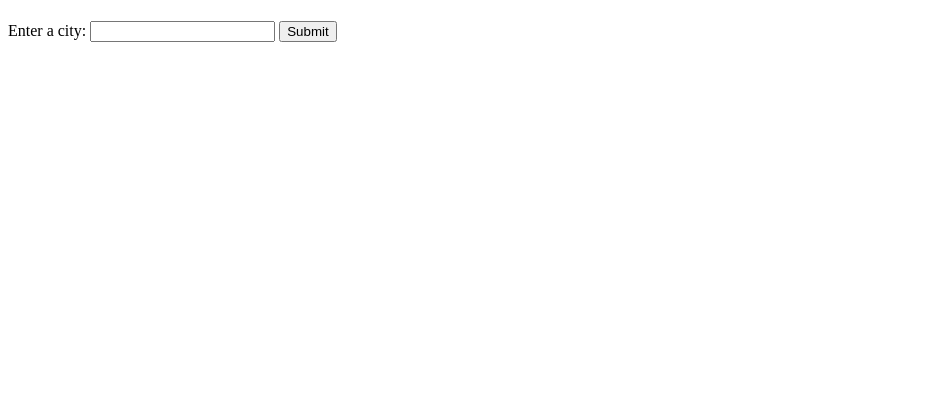
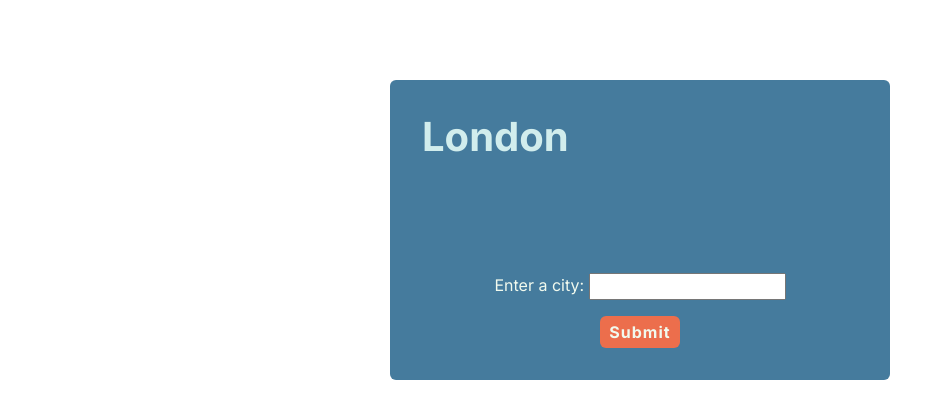
Before and after one commit to MatthewKissinger/weather-app, a plain HTML site: page index.html in a window 1280 px wide. Shown: the whole page, without its empty margins (0-944 px from the left). Drawn offline with Linux system fonts and the light colour scheme; no server answers.

Commit message:
added weather icon to display

```diff
--- a/index.html
+++ b/index.html
@@ -6,18 +6,27 @@
     <meta name="viewport" content="width=device-width, initial-scale=1.0">
     <title>Matt's Weather App</title>
     <link rel="stylesheet" href="style.css">
+    <link rel="preconnect" href="https://fonts.googleapis.com">
+    <link rel="preconnect" href="https://fonts.gstatic.com" crossorigin>
+    <link href="https://fonts.googleapis.com/css2?family=Inter:wght@400;700&display=swap" rel="stylesheet">
 </head>
 <body>
 
-    <h4 class="city-name"></h4>
-    <h2 class="city-temp"></h2>
+    <div class="app-container">
+        <div class="weather-display">
+            <div class="display-text">
+                <h3 class="city-name"></h3>
+                <h2 class="city-temp"></h2>
+            </div>
+            <img class="weather-img" src="#" alt="">
+        </div>
 
-    <form class="city-input-form">
-        <label for="city-name">Enter a city:</label>
-        <input type="text" id="city-name">
+        <form class="city-input-form">
+            <label for="city-name">Enter a city: <input type="text" id="city-name"></label>
+            <button class="city-submit-btn">Submit</button>
+        </form>
+    </div>
 
-        <button class="city-submit-btn">Submit</button>
-    </form>
 
     <script src="./index.js"></script>
 </body>
--- a/index.js
+++ b/index.js
@@ -7,19 +7,25 @@
 let Fahrenheight = 'imperial';
 let Celsius = 'metric';
 
-let userCity = '';
-
 // DOM cache
 let cityName = document.querySelector('.city-name');
 
 let cityTemp = document.querySelector('.city-temp');
 
 let userCityInput = document.querySelector('#city-name');
+
 let cityInput = document.querySelector('.city-input-form');
+
+let weatherImg = document.querySelector('.weather-img');
+
+
+// initial render on page load
+getData('London', Celsius);
+cityName.innerText = 'London';
 
 cityInput.addEventListener('submit', (e) => {
     e.preventDefault();
-    userCity = userCityInput.value;
+    let userCity = userCityInput.value;
 
     getData(userCity, Celsius);
     cityName.innerText = `${userCity}`;
@@ -31,4 +37,5 @@ async function getData(city, uom) {
     let dataJson = await data.json();
 
     cityTemp.innerText = `${dataJson.main.temp}°C`;
+    weatherImg.src = `http://openweathermap.org/img/wn/${dataJson.weather[0].icon}@2x.png`
 }
--- a/style.css
+++ b/style.css
@@ -0,0 +1,65 @@
+* {
+    margin: 0;
+    padding: 0;
+    box-sizing: border-box;
+}
+
+body {
+    font-family: 'Inter', sans-serif;
+    color: #f1faee;
+}
+
+.app-container {
+    background-color: #457b9d;
+    width: 500px;
+    height: 300px;
+    border-radius: 6px;
+    margin: 0 auto;
+    margin-top: 5rem;
+    padding: 2rem;
+    display: flex;
+    flex-direction: column;
+    justify-content: space-between;
+}
+
+.weather-display {
+    display: flex;
+    justify-content: space-between;
+}
+
+.city-name {
+    font-size: 2.5rem;
+    color: #d1eded;
+}
+
+.city-temp {
+    font-size: 2rem;
+    margin-top: 1rem;
+    margin-left: .5rem;
+}
+
+.city-input-form {
+    display: flex;
+    flex-direction: column ;
+    justify-content: center;
+    align-items: center;
+    gap: 1rem;
+}
+
+input {
+    padding: .25rem .5rem;
+}
+
+button {
+    font-weight: 700;
+    font-size: 1rem;
+    letter-spacing: 1px;
+    height: 2rem;
+    width: 5rem;
+    font-family: 'Inter', sans-serif;
+    background-color: #EC6E4C;
+    border: none;
+    border-radius: 6px;
+    color: #f1faee;
+    cursor: pointer;
+}
```
